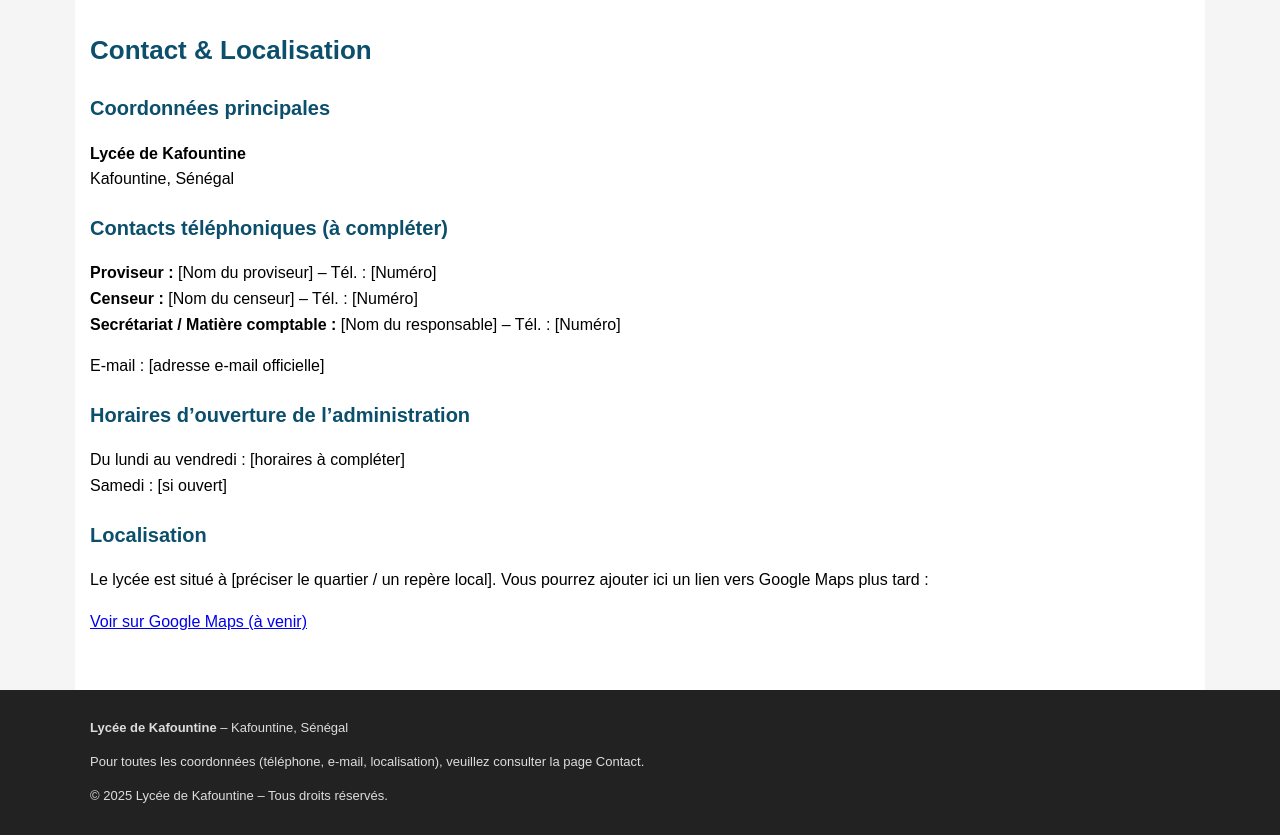
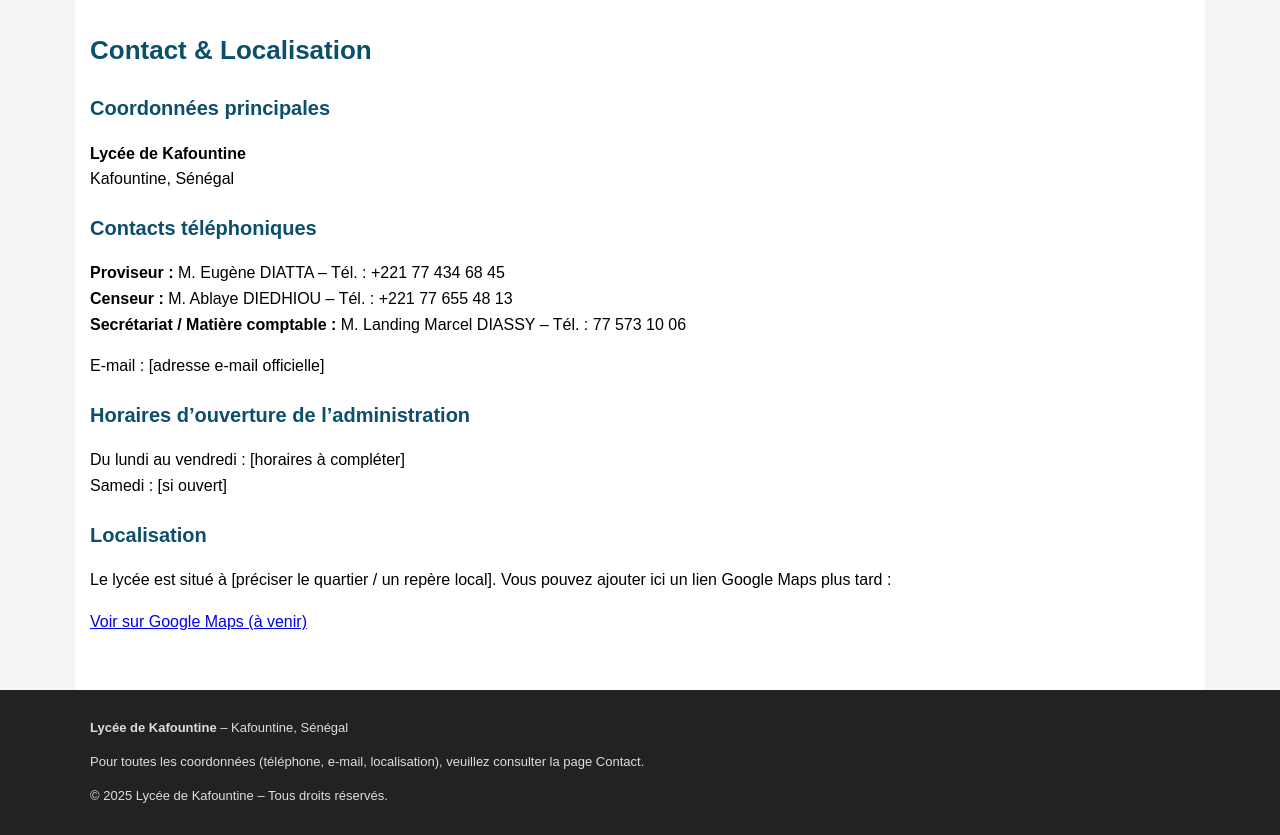
Before and after one commit to meliusmum-sketch/lycee-kafountine-site, a plain HTML site: page contact.html in a window 1280 px wide. Shown: the part 59-894 px from the top of the page. Drawn offline with Linux system fonts and the light colour scheme.

Commit message:
Update contact.html

```diff
--- a/contact.html
+++ b/contact.html
@@ -47,11 +47,11 @@
     </div>
 
     <div class="contact-block">
-        <h2>Contacts téléphoniques (à compléter)</h2>
+        <h2>Contacts téléphoniques</h2>
         <p>
-            <strong>Proviseur :</strong> [Nom du proviseur] – Tél. : [Numéro]<br>
-            <strong>Censeur :</strong> [Nom du censeur] – Tél. : [Numéro]<br>
-            <strong>Secrétariat / Matière comptable :</strong> [Nom du responsable] – Tél. : [Numéro]
+            <strong>Proviseur :</strong> M. Eugène DIATTA – Tél. : +221 77 434 68 45<br>
+            <strong>Censeur :</strong> M. Ablaye DIEDHIOU – Tél. : +221 77 655 48 13<br>
+            <strong>Secrétariat / Matière comptable :</strong> M. Landing Marcel DIASSY – Tél. : 77 573 10 06
         </p>
         <p>
             E-mail : [adresse e-mail officielle]
@@ -70,7 +70,7 @@
         <h2>Localisation</h2>
         <p>
             Le lycée est situé à [préciser le quartier / un repère local].
-            Vous pourrez ajouter ici un lien vers Google Maps plus tard :
+            Vous pouvez ajouter ici un lien Google Maps plus tard :
         </p>
         <p><a href="#" target="_blank">Voir sur Google Maps (à venir)</a></p>
     </div>
```
